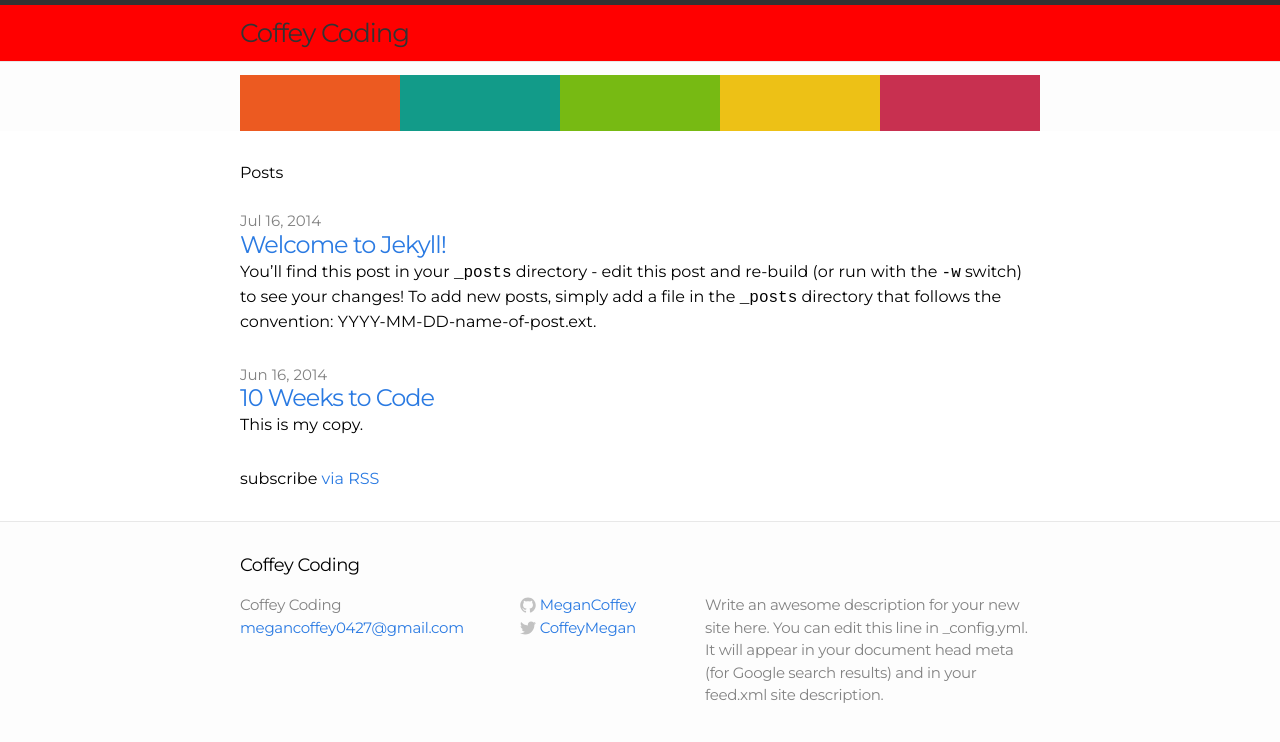
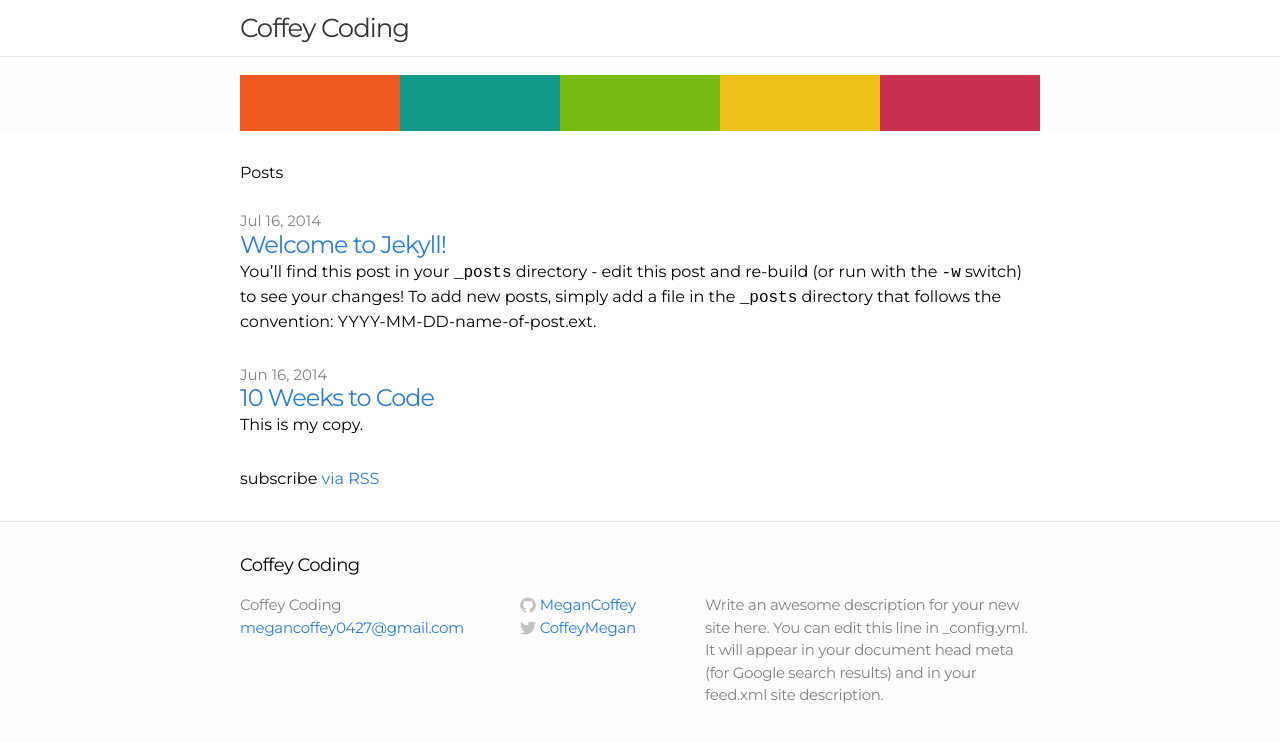
Before and after one commit to MeganCoffey/MeganCoffey.github.io, a Jekyll site: the page built from index.html, in a window 1280 px wide and 900 px high. Shown: the top 742 px of the window. Built offline with Jekyll 4.4.1, drawn with Linux system fonts in a browser that asks for light colours.

Commit message:
header background color

```diff
--- a/css/main.css
+++ b/css/main.css
@@ -43,10 +43,9 @@ a:visited { color: #205caa; }
 /* Site header */
 
 .site-header {
-  border-top: 5px solid #333;
   border-bottom: 1px solid #e8e8e8;
   min-height: 56px;
-  background-color: red;
+  background-color: white;
   position: fixed;
   width: 100%;
   top: 0;
@@ -68,6 +67,7 @@ a:visited { color: #205caa; }
 .site-nav {
   height: 56px;
   width: 100%;
+  top: 0;
 }
 
 .nav {
```
